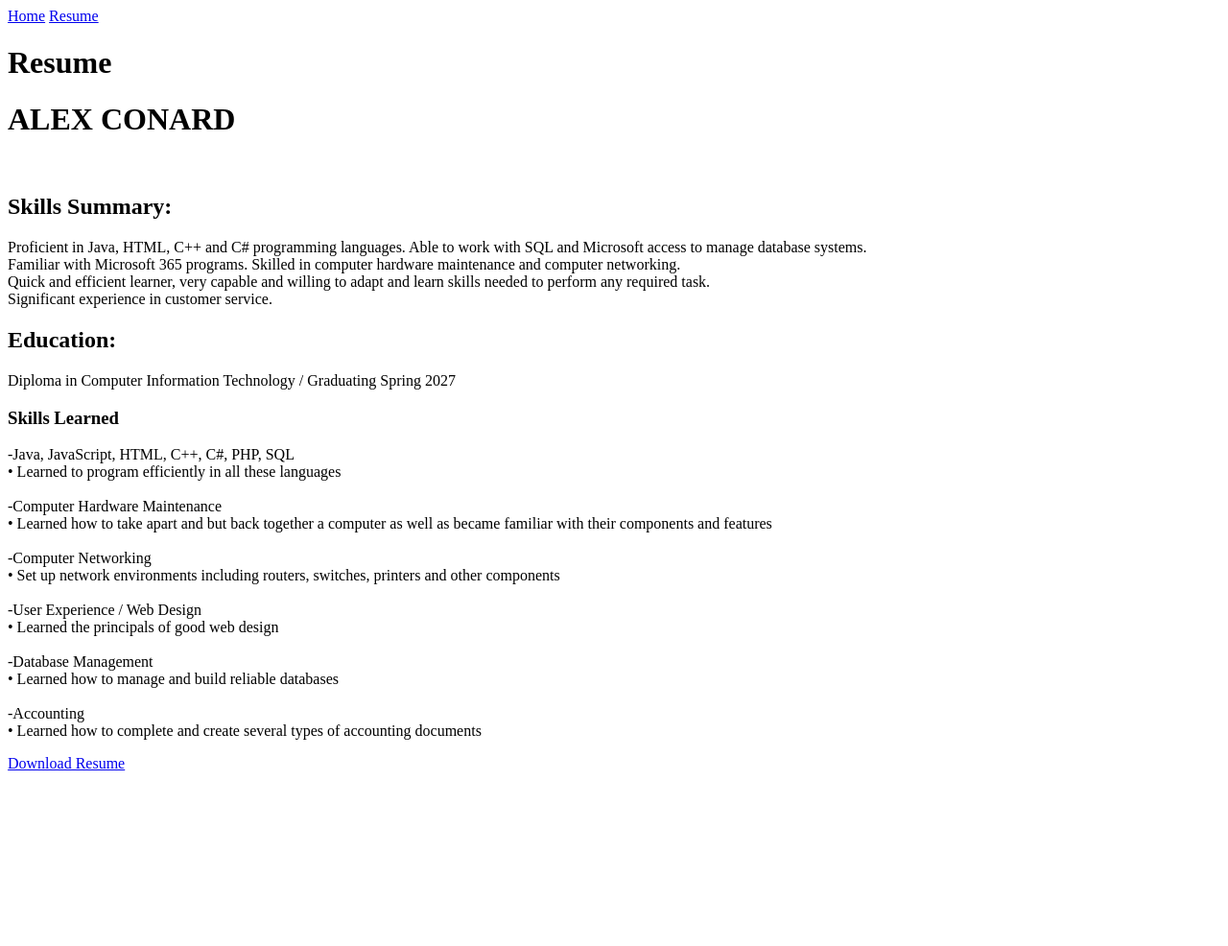
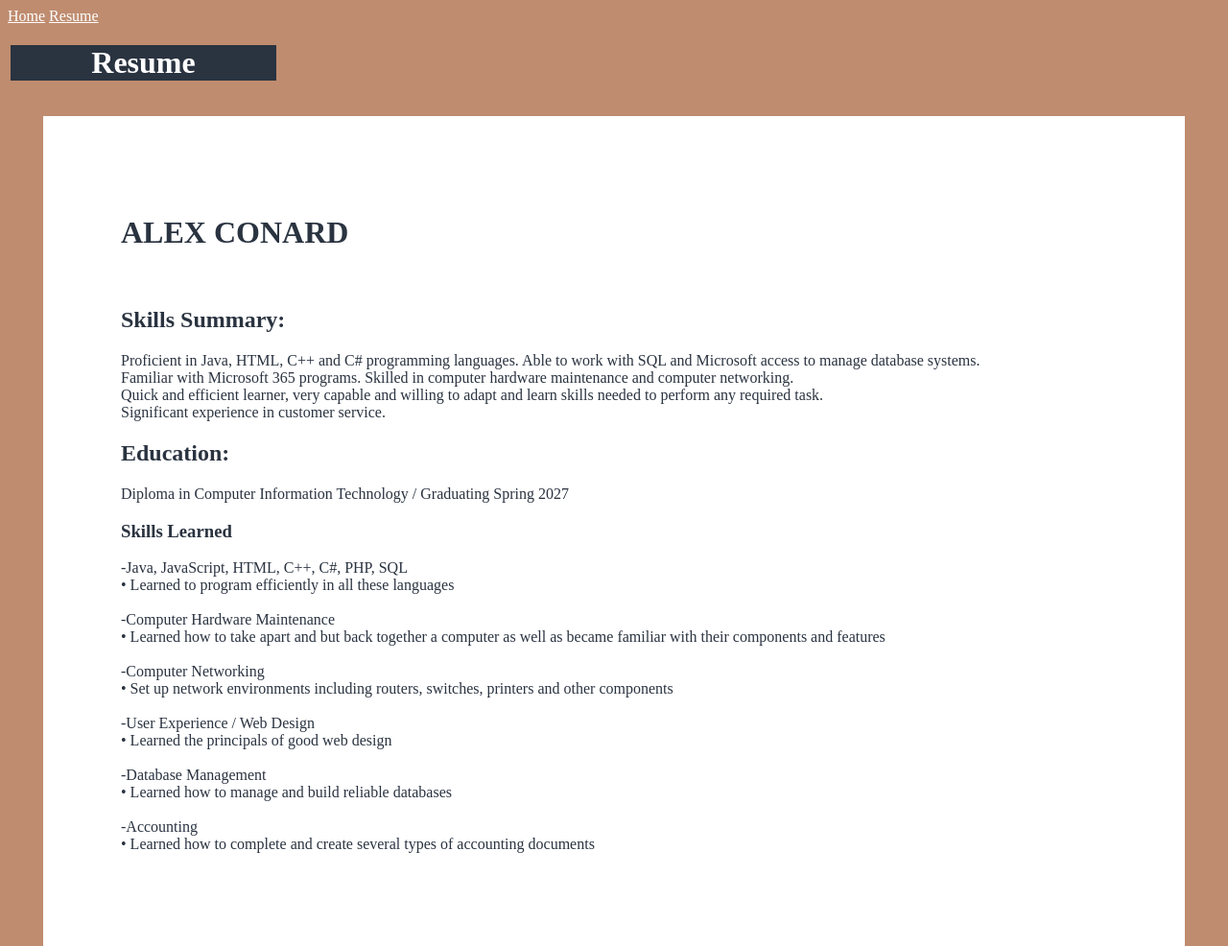
Before and after one commit to Alex1074862/Alex1074862.github.io, a plain HTML site: page Resume page.html in a window 1280 px wide. Shown: the top 986 px of the page at 96% size. Before the commit the page ends 813 px from the top, so only its background shows below. Drawn offline with Linux system fonts and the light colour scheme.

Commit message:
Add files via upload

```diff
--- a/Resume page.html
+++ b/Resume page.html
@@ -8,7 +8,7 @@
 
 <body class = "body">
 	<div class = "nav">
-		<nav><a class = "linkText" href = "link" Home>Home</a>
+		<nav><a class = "linkText" href = "index.html" Home>Home</a>
 		<a  class = "linkText" href="Resume page.html">Resume</a></nav>
 	</div>
 
--- a/resumepagecss.css
+++ b/resumepagecss.css
@@ -0,0 +1,33 @@
+@charset "utf-8";
+.resumebody {
+	padding-top: 81px;
+	padding-right: 81px;
+	padding-bottom: 81px;
+	padding-left: 81px;
+	color: #2A3340;
+	background-color: white;
+	margin-top: 37px;
+	margin-right: 37px;
+	margin-bottom: 37px;
+	margin-left: 37px;
+}
+.body .resumeHeader h1 {
+}
+.body .resumeHeader {
+	color: white;
+	background-color: #2A3340;
+	margin-top: 3px;
+	margin-right: 984px;
+	margin-bottom: 3px;
+	margin-left: 3px;
+	text-align: center;
+}
+
+
+.nav nav .linkText {
+	color: white;
+}
+
+.body {
+	background-color: #BF8C6F;
+}
```
Also changed, not shown: contact.html (added, +26 -0 lines).
